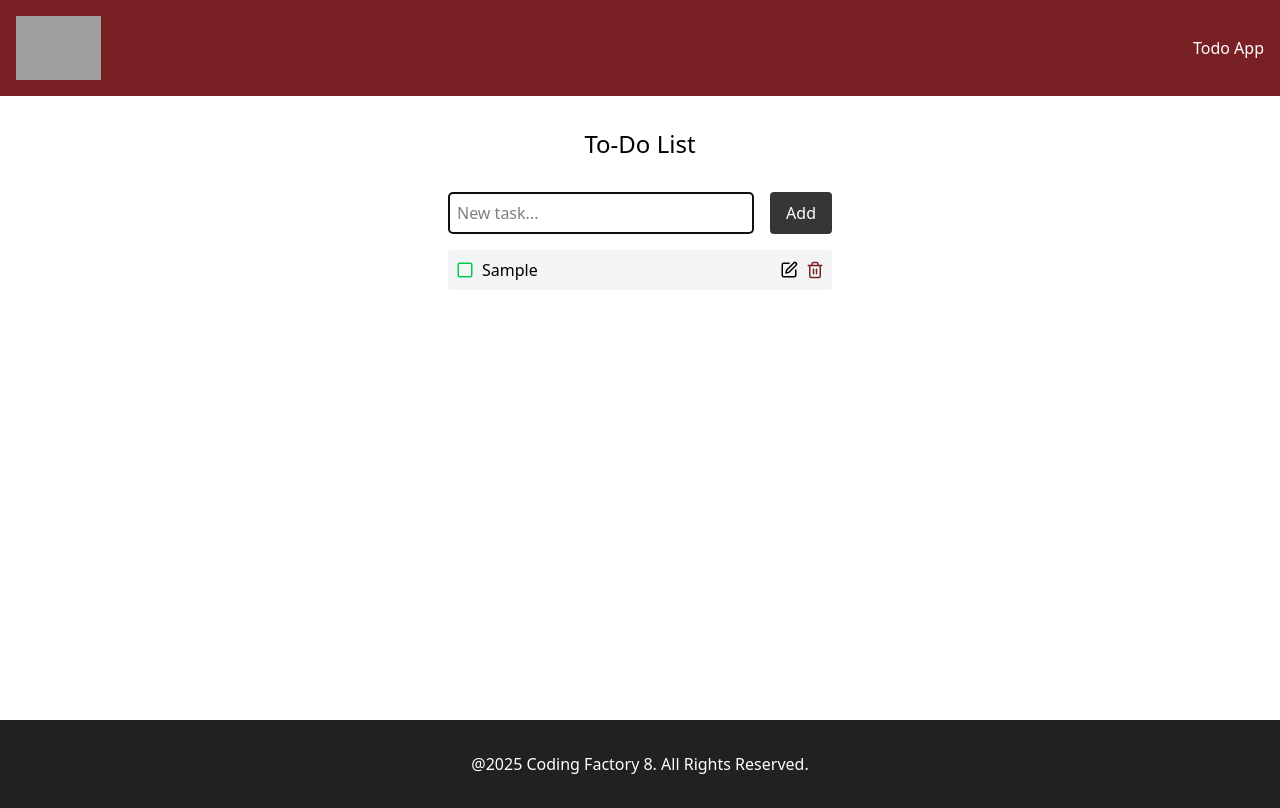
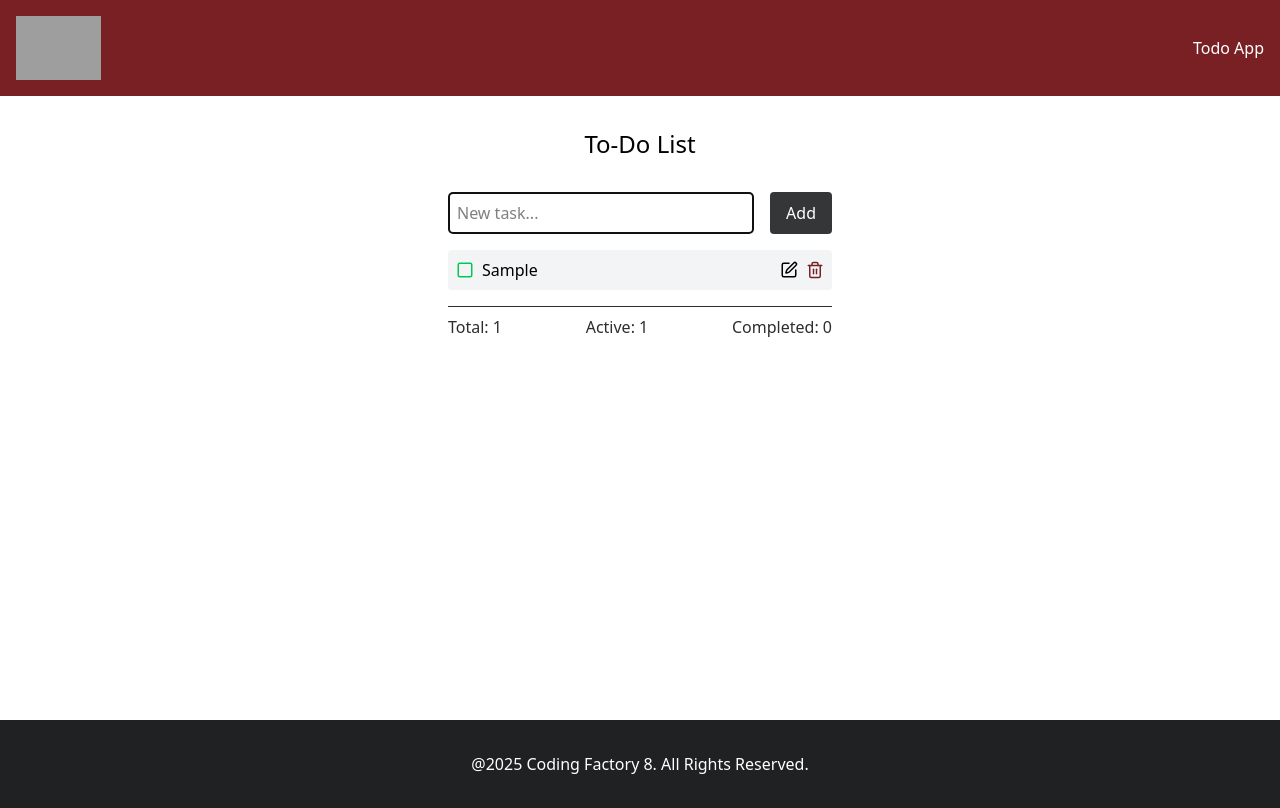
Before and after one commit to Vpetros/cf8-react-todo-app, a React (Vite) app: page / in a window 1280 px wide. Both pictures are taken after typing "Sample" into the empty fields and a click on the button "Add". Built offline with nearby package versions, Linux system fonts and the light colour scheme; grey boxes are pictures that could not be loaded.

Commit message:
feat(todo): implemented todo stats

```diff
--- a/src/components/todo/Todo.tsx
+++ b/src/components/todo/Todo.tsx
@@ -2,6 +2,7 @@
 import TodoForm from "./TodoForm.tsx";
 import type {TodoProps} from "../../types.ts";
 import TodoList from "./TodoList.tsx";
+import TodoStats from "./TodoStats.tsx";
 
 
 const Todo = () => {
@@ -33,7 +34,11 @@
             todo.id === id ? {...todo, completed: !todo.completed}: todo
             )
         );
-    }
+    };
+
+    const totalTasks = todos.length;
+    const completedTasks = todos.filter(t => t.completed).length;
+    const activeTasks = totalTasks - completedTasks;
     return(
         <>
             <div className="max-w-sm mx-auto">
@@ -49,8 +54,15 @@
                     editTodo={editTodo}
                     toggleTodo={toggleTodo}
                 />
+                {totalTasks > 0 && (
+                    // Component: TodoStats
+                <TodoStats
+                    total={totalTasks}
+                    active={activeTasks}
+                    completed={completedTasks}
+                />
+                )}
 
-                {/*  Component: TodoStats */}
                 {/*  Component: Button */}
             </div>
         </>
--- /dev/null
+++ b/src/components/todo/TodoStats.tsx
@@ -0,0 +1,14 @@
+import type {TodoStatsProps} from "../../types.ts";
+
+const TodoStats = ({total, active, completed}: TodoStatsProps) => {
+    return (
+        <>
+            <div className="flex justify-between border-t pt-2 mt-4 text-cf-gray">
+                <span>Total: {total}</span>
+                <span>Active: {active}</span>
+                <span>Completed: {completed}</span>
+            </div>
+        </>
+    )
+}
+export default TodoStats;
--- a/src/types.ts
+++ b/src/types.ts
@@ -16,6 +16,12 @@
     toggleTodo: (id: number) => void;
 }
 
+export type TodoStatsProps = {
+    total: number;
+    active: number;
+    completed: number;
+}
+
 export type ButtonProps = {
     onClick?: () => void;
     disabled?: boolean;
```
